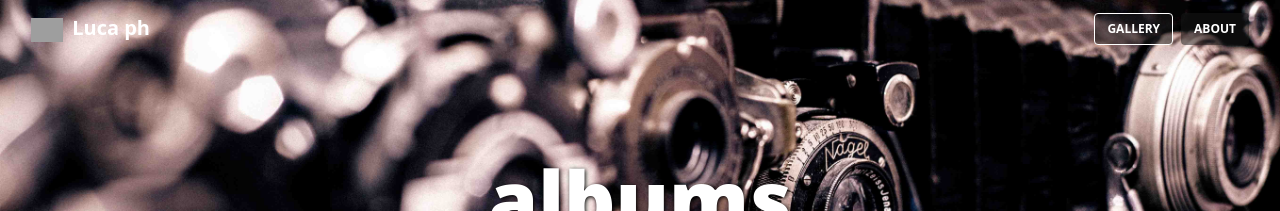
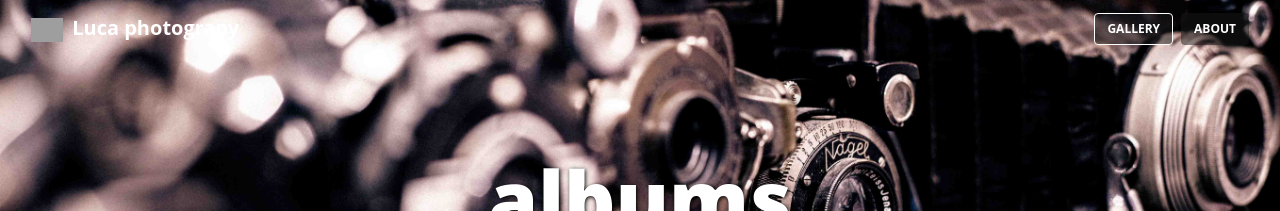
Before and after one commit to luca-ant/luca-ant.github.io, a Jekyll site: the page built from gallery/index.html, in a window 1280 px wide. Shown: the top 211 px of the page. Built offline with Jekyll 4.4.1, drawn with Linux system fonts in a browser that asks for light colours; grey boxes are pictures that could not be loaded.

Commit message:
Update navigation.html

```diff
--- a/_includes/navigation.html
+++ b/_includes/navigation.html
@@ -6,7 +6,7 @@
         <a class="navbar-brand font-weight-bold text-white"  href="/">
             <img class="logo-la" src="{{ site.baseurl }}/assets/images/logo.png" alt=""/>
             <!-- <span  class="text-white font-weight-bold">L</span>uca <span class="text-color-2-la">PH</span> -->
-            <span  class="text-white font-weight-bold">Luca ph</span>
+            <span  class="text-white font-weight-bold">Luca photograpy</span>
         </a>
 
         <button class="navbar-toggler navbar-toggler-right text-uppercase font-weight-bold text-white rounded" type="button" data-toggle="collapse" data-target="#navbarResponsive" aria-controls="navbarResponsive" aria-expanded="false" aria-label="Toggle navigation">
```
